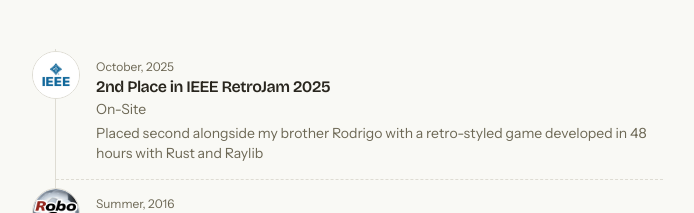
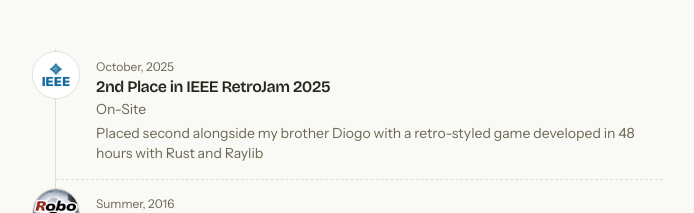
Before and after one commit to rodrigoaraujo9/portfolio, a Next.js app: page / in a window 1280 px wide. Shown: the part 2360-2573 px from the top of the page, without its empty margins (289-983 px from the left). Built offline with nearby package versions, Linux system fonts and the light colour scheme.

Commit message:
improved cv

```diff
--- a/src/data/resume.tsx
+++ b/src/data/resume.tsx
@@ -81,12 +81,12 @@ summary:"Having completed my **Bachelor's degree in Informatics and Computing En
       links: [
         {
           type: "Itch Page",
-          href: "https://github.com/diogogomesaraujo/ocaml-game",
+          href: "https://diogoaraujo2004.itch.io/sisyphus",
           icon: <Icons.github className="size-3" />,
         },
         {
           type: "Source",
-          href: "https://github.com/diogogomesaraujo/ocaml-game",
+          href: "https://github.com/rodrigoaraujo9/sisyphus-retrojam-2025",
           icon: <Icons.github className="size-3" />,
         },
       ],
@@ -150,7 +150,7 @@ summary:"Having completed my **Bachelor's degree in Informatics and Computing En
       dates: "October, 2025",
       location: "On-Site",
       description:
-        "Placed second alongside my brother Rodrigo with a retro-styled game developed in 48 hours with Rust and Raylib",
+        "Placed second alongside my brother Diogo with a retro-styled game developed in 48 hours with Rust and Raylib",
       image: "ieee.png",
       links: [""],
     },
```
Also changed, not shown: 1 other file (tests, documents, lock files or other folders).
